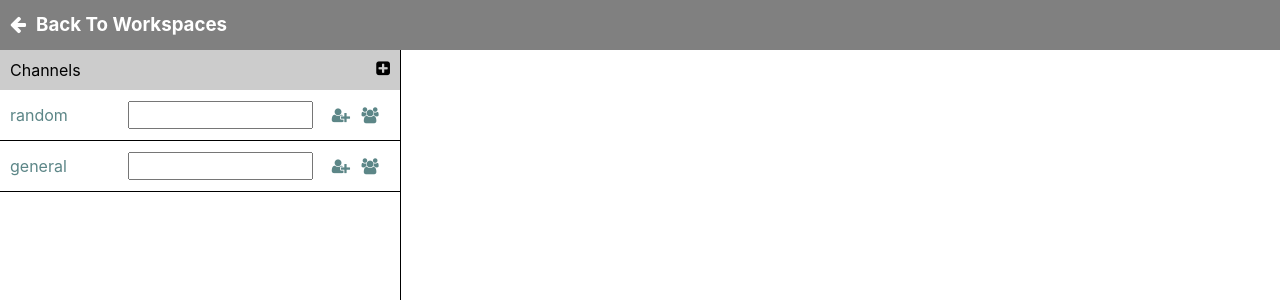
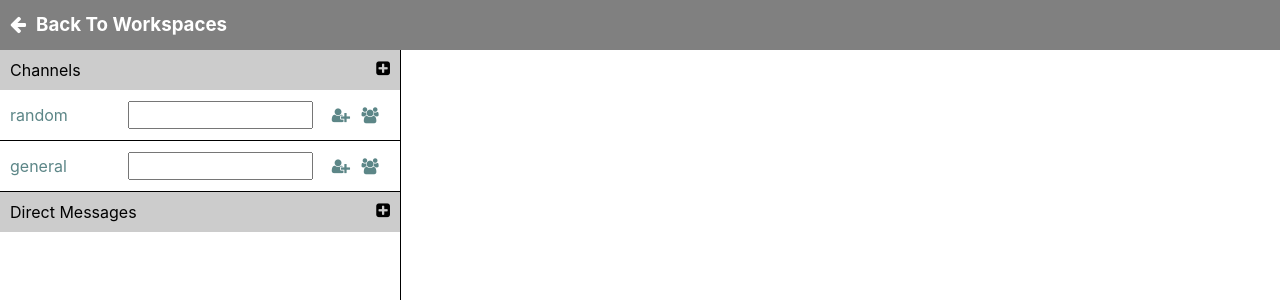
Before and after one commit to shilpapatwary/thinking-in-react, a React (Create React App) app in the folder ui/slack-app/: page / in a window 1280 px wide. Both pictures are taken after a click on the icon 487 px from the left and 90 px from the top of the page. Shown: the top 300 px of the page. Built offline with nearby package versions, Linux system fonts and the light colour scheme.

Commit message:
changes for slack APP

```diff
--- a/ui/slack-app/src/App.js
+++ b/ui/slack-app/src/App.js
@@ -13,22 +13,46 @@ class App extends Component {
       workspaces: data.workspaces,
       channels:[],
       showWorkspaces: true,
-      showChannels: false
+      showChannels: false,
+      selectedWorkspace:'',
+      users: []
     };
     this.openWorkspace = this.openWorkspace.bind(this);
     this.showWorkspaces = this.showWorkspaces.bind(this);
+    this.addChannelToWorkspace = this.addChannelToWorkspace.bind(this);
+    this.startUserThread = this.startUserThread.bind(this);
   }
 
   showWorkspaces() {
     this.setState({showWorkspaces: true,
       showChannels: false});
   }
+
   openWorkspace(wid){
     const workspaceIndex = data.workspaces.findIndex(w => w.id === wid);
     if(workspaceIndex >= 0){
       const channels = data.workspaces[workspaceIndex].channels;
+      const users = data.workspaces[workspaceIndex].users;
       this.setState({channels: channels, showWorkspaces: false,
+        showChannels: true, selectedWorkspace: wid, users:users});
+    }
+  }
+
+  addChannelToWorkspace(channel) {
+    const workspaceIndex = data.workspaces.findIndex(w => w.id === this.state.selectedWorkspace);
+    if(workspaceIndex >= 0){
+      data.workspaces[workspaceIndex].channels.push(channel);
+      this.setState({workspaces: data.workspaces, channels:data.workspaces[workspaceIndex].channels, showWorkspaces: false,
         showChannels: true});
+    }
+  }
+
+  startUserThread(uname) {
+    const workspaceIndex = data.workspaces.findIndex(w => w.id === this.state.selectedWorkspace);
+    if(workspaceIndex >= 0){
+     const userIndex =  data.workspaces[workspaceIndex].users.findIndex(u => u.name === uname );
+     data.workspaces[workspaceIndex].users[userIndex].chat = true;
+      this.setState({workspaces: data.workspaces, users: data.workspaces[workspaceIndex].users});
     }
   }
 
@@ -39,7 +63,7 @@ class App extends Component {
         {this.state.showWorkspaces && <WorkspaceContainer workspaces={this.state.workspaces} openWorkspace={this.openWorkspace}></WorkspaceContainer>}
       </section>
       <section id="channelParentContainer">
-        {this.state.showChannels && <ChannelCointainer channels={this.state.channels} showWorkspaces={this.showWorkspaces}></ChannelCointainer>}
+        {this.state.showChannels && <ChannelCointainer channels={this.state.channels} users={this.state.users} showWorkspaces={this.showWorkspaces} onAddChannel={this.addChannelToWorkspace} onUserThreadStart={this.startUserThread}></ChannelCointainer>}
       </section>
     </div>
     );
--- a/ui/slack-app/src/Slack.css
+++ b/ui/slack-app/src/Slack.css
@@ -183,7 +183,10 @@ color: #ffffff;
 
  #addUserForm, #addChannelForm{
     width: 20%;
-    margin-left: 5%;
+    margin: 5%;
+    padding: 8%;
+    text-align: center;
+    border: 1px solid grey;
  }
 
  #channelParentContainer .hidden{
@@ -232,3 +235,7 @@ color: #ffffff;
     cursor:pointer;
     background-color:#cccccc;
 }
+.workspaceUser{
+    line-height: 50px;
+    padding-left:11px;
+}
--- a/ui/slack-app/src/components/ChannelsContainer.jsx
+++ b/ui/slack-app/src/components/ChannelsContainer.jsx
@@ -6,14 +6,49 @@ class channelsContainer extends Component {
      super(props);
      this.state = {
          channels: props.channels,
-         selectedChannel:{}
+         users: props.users,
+         selectedChannel:{},
+         showChannelForm: false,
+         showMessageSection: true,
+         showUserForm: false
      }
      this.setSelectedChannel = this.setSelectedChannel.bind(this);
+     this.addChannelToWorkspace = this.addChannelToWorkspace.bind(this);
+     this.openChannelForm = this.openChannelForm.bind(this);
+     this.openUserForm = this.openUserForm.bind(this);
+     this.startUserThread = this.startUserThread.bind(this);
+ }
 
+ addChannelToWorkspace(event) {
+     event.preventDefault();
+    this.props.onAddChannel({
+        id: `channel${Math.floor(Math.random() * 100000)}`,
+        name: document.getElementById('workspaceChannel').value,
+        users:[]
+    });
+    this.setState({showChannelForm: false,
+        showMessageSection: true})
+ }
+
+ openChannelForm() {
+     this.setState({ showChannelForm: true,
+        showMessageSection: false})
  }
 
  setSelectedChannel(channel) {
      this.setState({selectedChannel: channel});
+ }
+
+ openUserForm() {
+    this.setState({ showChannelForm: false,
+        showMessageSection: false,showUserForm: true})
+ }
+
+ startUserThread(event){
+     event.preventDefault();
+     this.props.onUserThreadStart(document.getElementById('workspaceUsername').value);
+     this.setState({showChannelForm: false, showUserForm: false,
+        showMessageSection: true})
  }
   render() {
     return (
@@ -23,7 +58,7 @@ class channelsContainer extends Component {
             </header>
             <section className="mainSection">
                 <div className="channelsSection">
-                    <div className="channelHeaderSection"><span >Channels </span><i className="fa fa-plus-square addChannel"></i></div>
+                    <div className="channelHeaderSection"><span >Channels </span><i className="fa fa-plus-square addChannel" onClick={this.openChannelForm}></i></div>
                     <ul id="channelsContainer">
                              {
                                 this.state.channels.map(channel => {
@@ -31,10 +66,40 @@ class channelsContainer extends Component {
                                 })
                             }
                     </ul>
+                    <div className="channelHeaderSection"><span >Direct Messages </span><i className="fa fa-plus-square" onClick={this.openUserForm}></i></div>
+                    <ul id="usersThreadContainer">
+                             {
+                                this.state.users.map(user => {
+                                   return user.chat ? <li className="workspaceUser">{user.name}</li> : null;
+                                })
+                            }
+                    </ul>
                 </div>
-                <div className="messageSection" id="msgSec">
+               {
+                   this.state.showMessageSection &&
+                   <div className="messageSection" id="msgSec">
                         <h2 className='channelHeaderName'>{this.state.selectedChannel.name}</h2>
-                </div>
+                   </div>
+               }
+
+            {
+                this.state.showChannelForm &&
+                <section id="addChannelForm">
+                    <form id="addChannelToWorkspace">
+                        <input type="text" id="workspaceChannel" className="channelInput" placeholder="Channel Name"/>
+                        <input type="submit" id="submitWorkspaceChannel" onClick={this.addChannelToWorkspace}/>
+                    </form>
+                </section>
+            }
+            {
+                this.state.showUserForm &&
+                <section id="addUserForm">
+                    <form>
+                        <input type="text" id="workspaceUsername" className="userInput" placeholder="User Name"/>
+                        <input type="submit" onClick={this.startUserThread}/>
+                    </form>
+            </section>
+            }
 
             </section>
             <section id="userListDialog" className="hidden"></section>
--- a/ui/slack-app/src/components/WorkspaceContainer.jsx
+++ b/ui/slack-app/src/components/WorkspaceContainer.jsx
@@ -32,12 +32,6 @@ constructor(props) {
                         <input type="submit" id="submitWorkspaceUser"/>
                     </form>
             </section>
-            <section className="hidden" id="addChannelForm">
-                    <form id="addChannelToWorkspace">
-                        <input type="text" id="workspaceChannel" className="channelInput" placeholder="Channel Name"/>
-                        <input type="submit" id="submitWorkspaceChannel"/>
-                    </form>
-            </section>
       </section>
     );
   }
--- a/ui/slack-app/src/data.json
+++ b/ui/slack-app/src/data.json
@@ -8,7 +8,8 @@
             "workspace-url":"fullstackdev.slack.com",
             "users":[{
                 "id" :"user1",
-                "name" : "Shilpa"
+                "name" : "Shilpa",
+                "chat" : false
             }],
             "channels":[
                 {
```
